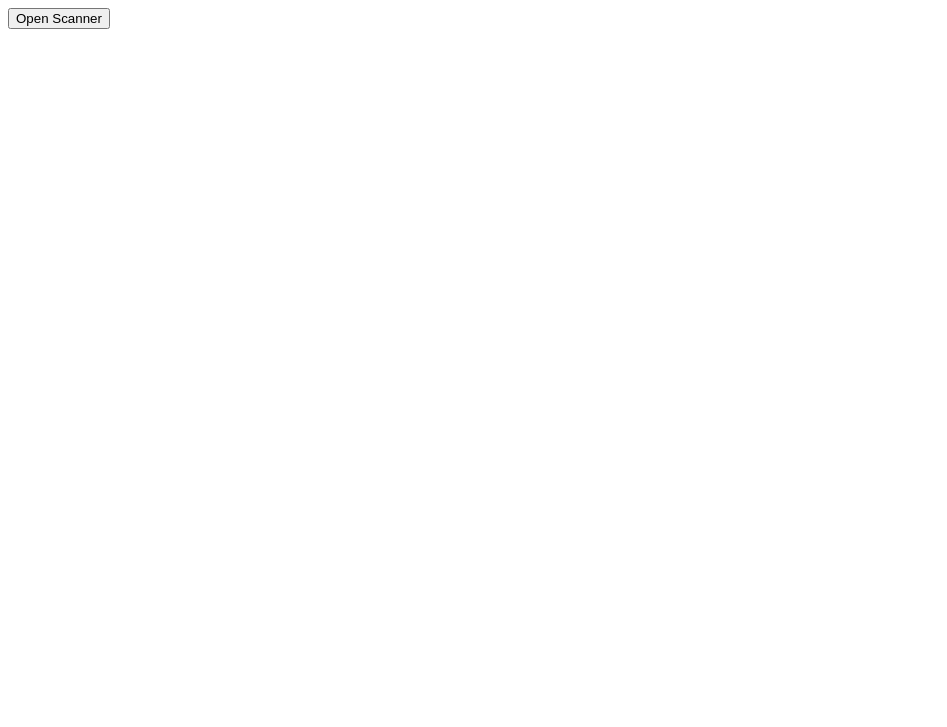
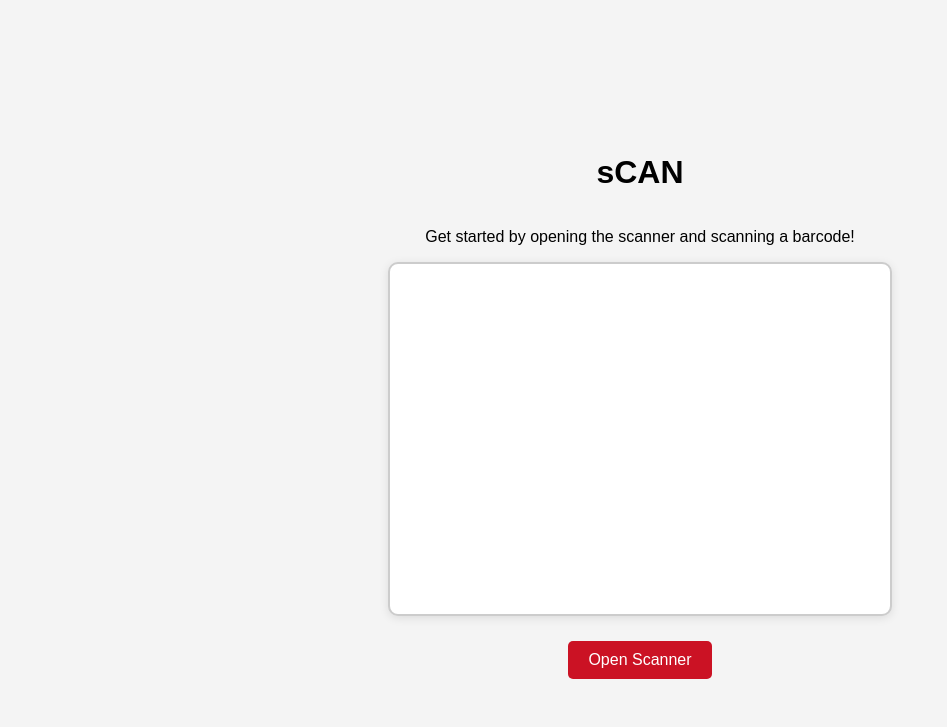
Before and after one commit to CherryLeChicken/scan, a website: page index.html in a window 1280 px wide. Shown: the whole page, without its empty margins (0-947 px from the left). Drawn offline with Linux system fonts and the light colour scheme.

Commit message:
added styling

```diff
--- a/index.html
+++ b/index.html
@@ -3,25 +3,15 @@
 <head>
     <meta charset="UTF-8">
     <meta name="viewport" content="width=device-width, initial-scale=1.0">
-    <title>Barcode Scanner</title>
+    <title>sCAN</title>
+    <link rel="stylesheet" href="styles.css">
     <style>
-        canvas.drawing, canvas.drawingBuffer {
-            position: absolute;
-            left: 0;
-            top: 0;
-        }
-        #product-info.loading {
-            color: blue;
-        }
-        #product-info.success {
-            color: green;
-        }
-        #product-info.error {
-            color: red;
-        }
+
     </style>
 </head>
 <body>
+    <h1>sCAN</h1>
+    <p>Get started by opening the scanner and scanning a barcode!</p>
     <!-- Scanner -->
     <div id="scanner-container"></div>
     <input type="button" id="btn" value="Open Scanner" />
--- /dev/null
+++ b/styles.css
@@ -0,0 +1,97 @@
+/* Body styling */
+body {
+    font-family: Arial, sans-serif;
+    background-color: #f4f4f4;
+    display: flex;
+    justify-content: center;
+    align-items: center;
+    height: 100vh;
+    flex-direction: column;
+    padding: 20px;
+}
+
+/* Scanner container with relative positioning for layers */
+#scanner-container {
+    position: relative; /* For layering canvas on top */
+    width: 100%;
+    max-width: 500px;
+    height: 350px;
+    background-color: #fff;
+    border: 2px solid #ccc;
+    border-radius: 10px;
+    box-shadow: 0 2px 10px rgba(0, 0, 0, 0.1);
+    margin-bottom: 20px;
+    overflow: hidden; /* Prevents the video and canvas from overflowing */
+}
+
+/* Video styling - fill the container while maintaining aspect ratio */
+#scanner-container video {
+    position: absolute;
+    top: 0;
+    left: 0;
+    width: 100%;
+    height: 100%;
+    object-fit: cover; /* Ensures the video fills the container without distortion */
+}
+
+/* Canvas styling - overlay on top of the video */
+canvas.drawing, canvas.drawingBuffer {
+    position: absolute;
+    top: 0;
+    left: 0;
+    z-index: 10; /* Ensure canvas is on top */
+    width: 100%;
+    height: 100%;
+}
+
+/* Button styling */
+input[type="button"] {
+    background-color: #cb1224;
+    color: white;
+    border: none;
+    padding: 10px 20px;
+    text-align: center;
+    text-decoration: none;
+    display: inline-block;
+    font-size: 16px;
+    border-radius: 5px;
+    cursor: pointer;
+    transition: background-color 0.3s;
+    margin: 5px;
+}
+
+input[type="button"]:hover {
+    background-color: rgb(176, 49, 49);
+}
+
+/* Hidden restart button when not in use */
+#restart-btn {
+    display: none;
+}
+
+/* Product info display */
+#product-info {
+    font-size: 16px;
+    font-weight: bold;
+    text-align: center;
+    margin-top: 20px;
+    padding: 10px;
+    width: 100%;
+    max-width: 500px;
+    border-radius: 5px;
+}
+
+/* Loading state */
+#product-info.loading {
+    color: blue;
+}
+
+/* Success state */
+#product-info.success {
+    color: green;
+}
+
+/* Error state */
+#product-info.error {
+    color: red;
+}
```
Also changed, not shown: server.js (+34 -23 lines).
